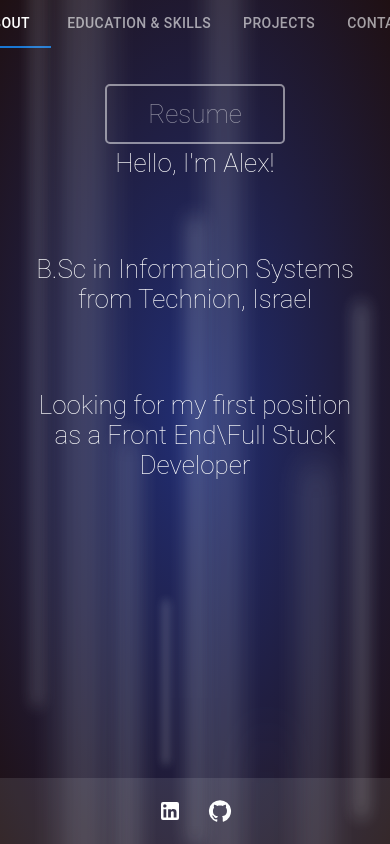
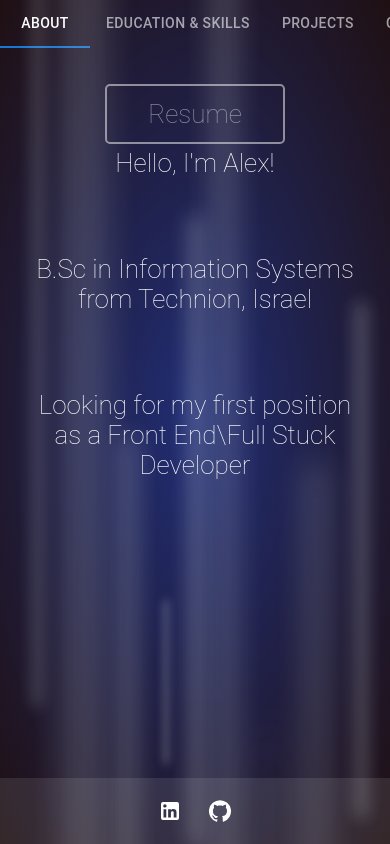
Before and after one commit to saashd/MyPortfolio, a React (Create React App) app: page / in a window 390 px wide. Built offline with nearby package versions, Linux system fonts and the light colour scheme; the HTML template or start-up script is replaced by a standard one.

Commit message:
update navbar to become scrollable from small screens

```diff
--- a/src/layout/Navbar.js
+++ b/src/layout/Navbar.js
@@ -54,9 +54,9 @@ function Navbar() {
     return (
         <div>
             <AppBar position="static" style={{background: 'transparent', boxShadow: 'none'}}>
+                <Box display="flex" justifyContent="center" width="100%">
                     <Tabs
-
-                    variant={'standard'}
+                        variant="scrollable"
                         value={value}
                         onChange={handleChange}
                         textColor="inherit"
@@ -67,6 +67,7 @@ function Navbar() {
                         <Tab label="Projects" {...a11yProps(2)} />
                         <Tab label="Contact" {...a11yProps(3)} />
                     </Tabs>
+                </Box>
             </AppBar>
             <TabPanel value={value} index={0}>
                 <About/>
@@ -81,6 +82,7 @@ function Navbar() {
                 <Contact/>
             </TabPanel>
             <Footer/>
+
         </div>
     );
 }
```
Lines whose indentation alone changed are shown as unchanged.
